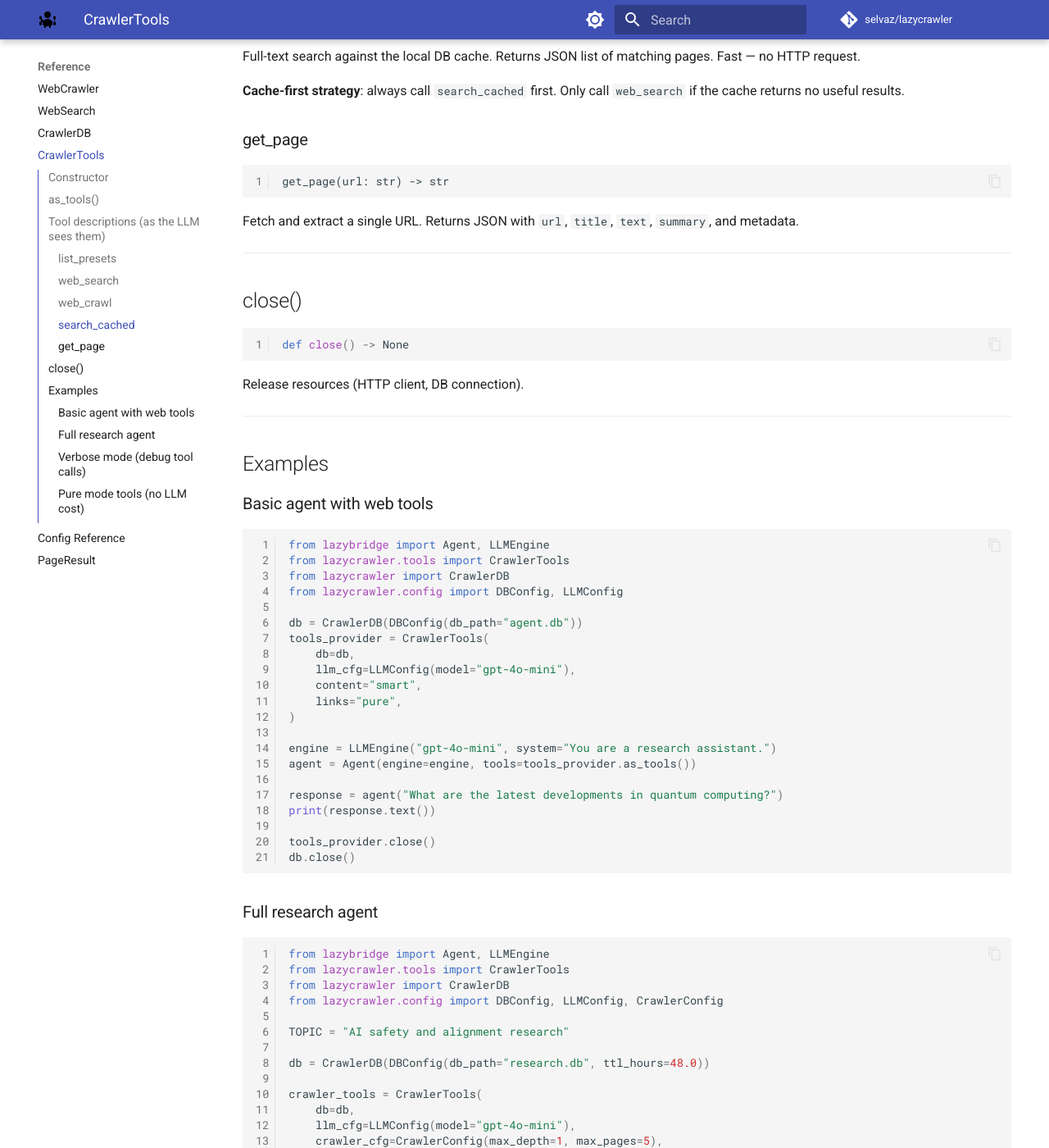
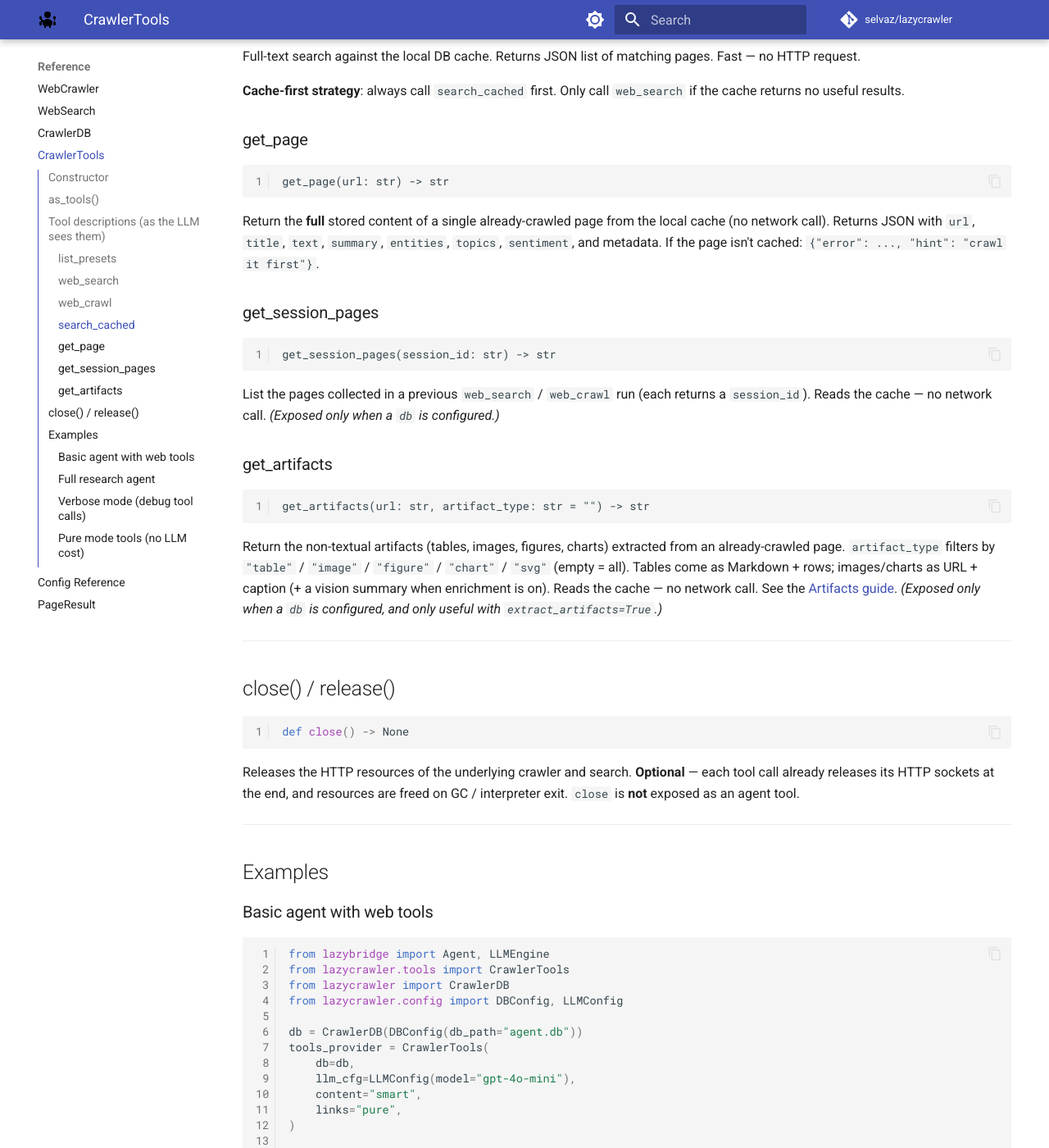
Before and after one commit to selvaz/LazyCrawler, an MkDocs documentation site: the page built from docs/reference/tools.md, in a window 1280 px wide and 1400 px high, scrolled down 2616 px. Shown: the whole window at 82% size. Built offline with MkDocs 1.6.1 and Material for MkDocs 9.7.7, drawn with Linux system fonts in a browser that asks for light colours; comment, search, counter and statistics services are not loaded.

Commit message:
docs: complete artifacts documentation
- guides/artifacts.md (new): end-to-end coverage — the three opt-in layers
  (reference / bytes / vision), per-type extraction, the full Artifact model,
  PDF artifacts (pdfplumber tables + PyMuPDF images), vision enrichment,
  persistence + retrieval (db.get_artifacts / get_artifacts tool), multimodal RAG
  (markdown anchors + render_for_rag), the full config table, and dependency
  degradation. Added to the mkdocs nav.
- reference/config.md: add the missing artifact knobs (artifact_types,
  download_artifact_bytes, max_artifact_bytes, min_image_dim,
  artifact_context_chars, max_artifacts_per_page, same_domain_images,
  enrich_artifacts, max_artifacts_to_enrich).
- reference/tools.md: document get_session_pages and get_artifacts tools; correct
  get_page (cache read, not a fetch); close() now optional.
mkdocs build --strict clean.

````diff
--- a/docs/reference/tools.md
+++ b/docs/reference/tools.md
@@ -121,17 +121,46 @@ Full-text search against the local DB cache. Returns JSON list of matching pages
 get_page(url: str) -> str
 ```
 
-Fetch and extract a single URL. Returns JSON with `url`, `title`, `text`, `summary`, and metadata.
+Return the **full** stored content of a single already-crawled page from the
+local cache (no network call). Returns JSON with `url`, `title`, `text`,
+`summary`, `entities`, `topics`, `sentiment`, and metadata. If the page isn't
+cached: `{"error": ..., "hint": "crawl it first"}`.
+
+### get_session_pages
+
+```
+get_session_pages(session_id: str) -> str
+```
+
+List the pages collected in a previous `web_search` / `web_crawl` run (each
+returns a `session_id`). Reads the cache — no network call. *(Exposed only when a
+`db` is configured.)*
+
+### get_artifacts
+
+```
+get_artifacts(url: str, artifact_type: str = "") -> str
+```
+
+Return the non-textual artifacts (tables, images, figures, charts) extracted from
+an already-crawled page. `artifact_type` filters by `"table"` / `"image"` /
+`"figure"` / `"chart"` / `"svg"` (empty = all). Tables come as Markdown + rows;
+images/charts as URL + caption (+ a vision summary when enrichment is on). Reads
+the cache — no network call. See the [Artifacts guide](../guides/artifacts.md).
+*(Exposed only when a `db` is configured, and only useful with
+`extract_artifacts=True`.)*
 
 ---
 
-## close()
+## close() / release()
 
 ```python
 def close() -> None
 ```
 
-Release resources (HTTP client, DB connection).
+Releases the HTTP resources of the underlying crawler and search. **Optional** —
+each tool call already releases its HTTP sockets at the end, and resources are
+freed on GC / interpreter exit. `close` is **not** exposed as an agent tool.
 
 ---
 
--- a/mkdocs.yml
+++ b/mkdocs.yml
@@ -78,3 +78,4 @@ nav:
       - Custom Schema: guides/custom-schema.md
       - Agent Integration: guides/agent-tools.md
       - Crawl Presets: guides/presets.md
+      - Artifacts: guides/artifacts.md
````
Also changed, not shown: docs/guides/artifacts.md (added, +238 -0 lines), docs/reference/config.md (+10 -1 lines).
